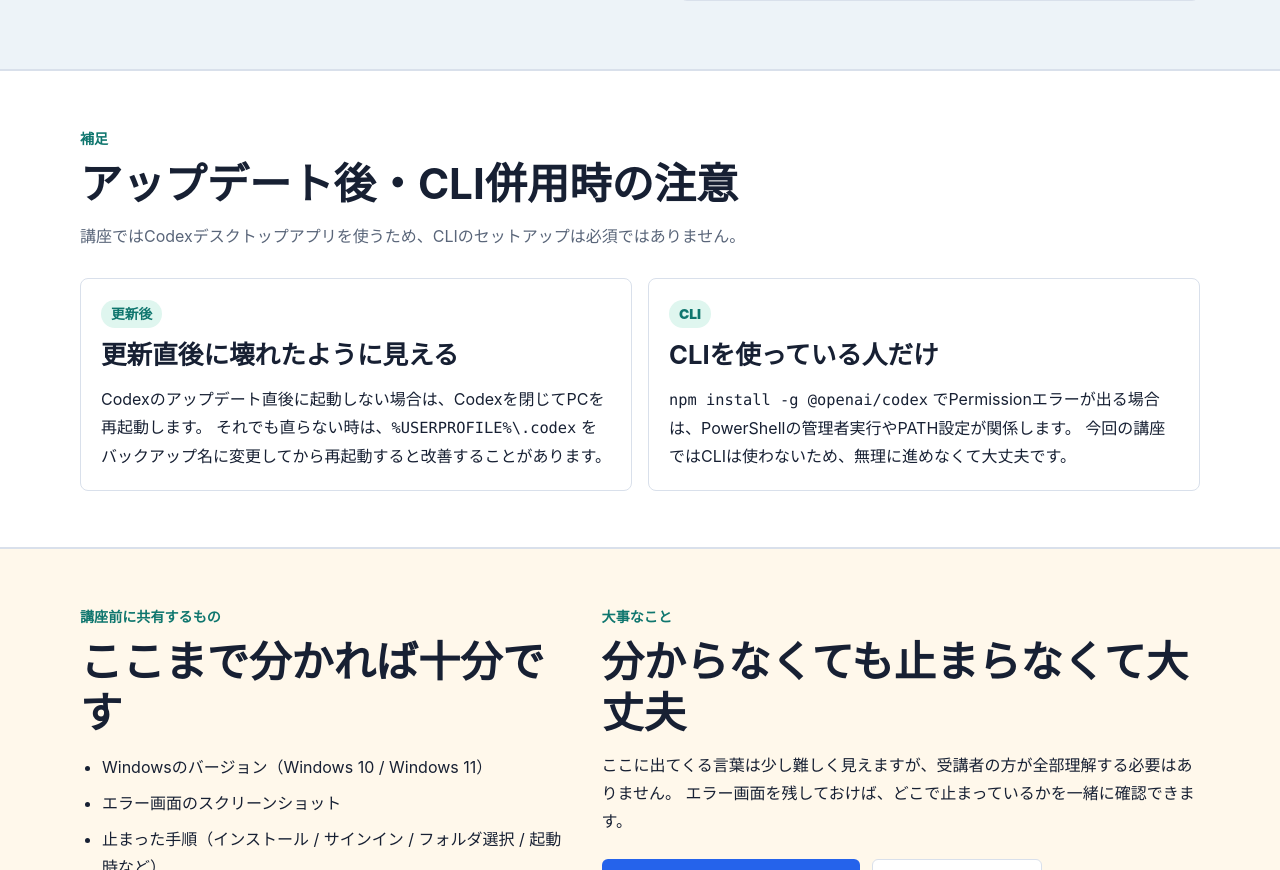
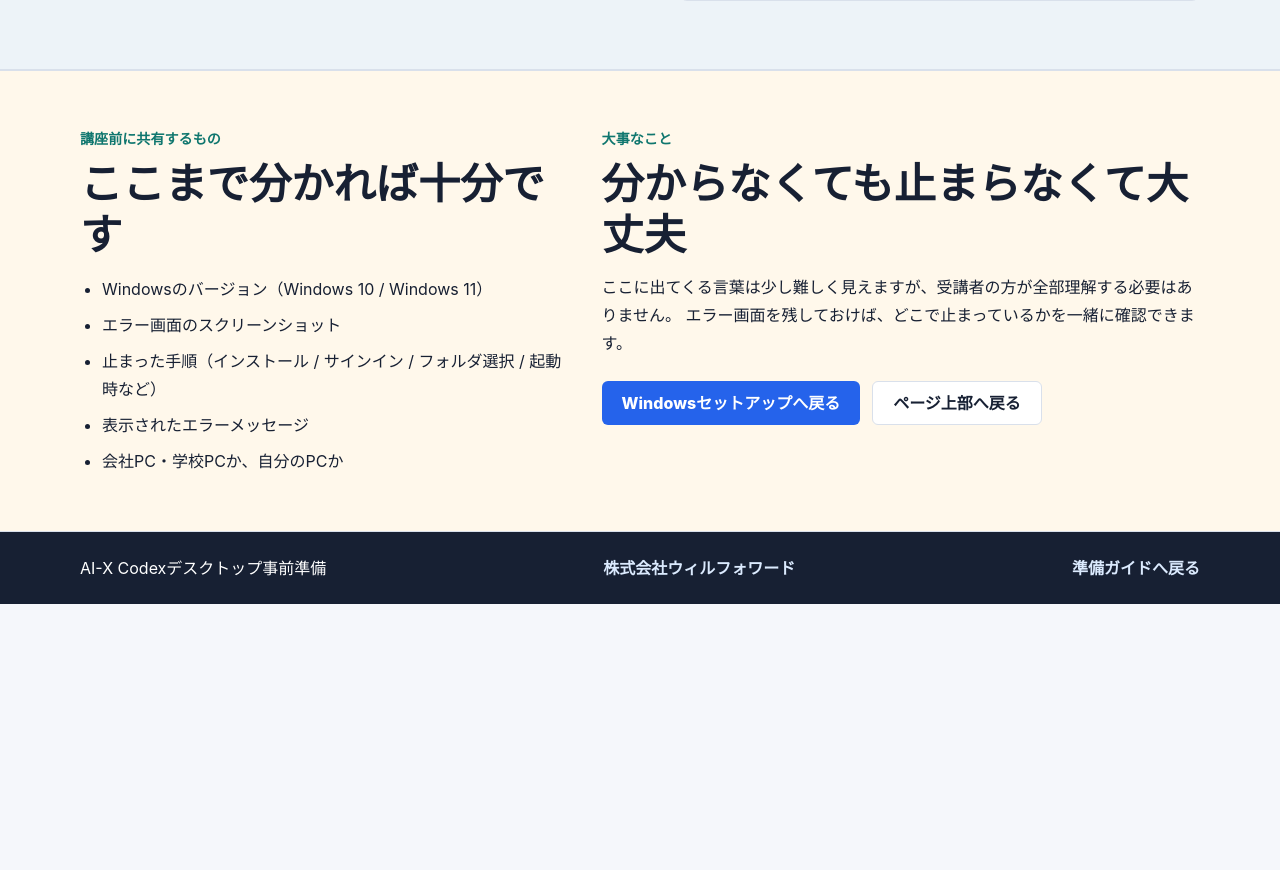
Before and after one commit to ainoarukurashi/ai-x-codex-introduction, a website: page windows-troubleshooting.html in a window 1280 px wide. Shown: the part 4942-5812 px from the top of the page. After the commit the page ends 5546 px from the top, so only its background shows below. Drawn offline with Linux system fonts and the light colour scheme.

Commit message:
Remove CLI note from Windows troubleshooting

```diff
--- a/windows-troubleshooting.html
+++ b/windows-troubleshooting.html
@@ -268,34 +268,6 @@
         </div>
       </section>
 
-      <section class="section-band quick-band">
-        <div class="section-inner">
-          <div class="section-heading">
-            <p class="eyebrow">補足</p>
-            <h2>アップデート後・CLI併用時の注意</h2>
-            <p>講座ではCodexデスクトップアプリを使うため、CLIのセットアップは必須ではありません。</p>
-          </div>
-          <div class="quick-steps two-up">
-            <article>
-              <span class="status-pill">更新後</span>
-              <h3>更新直後に壊れたように見える</h3>
-              <p>
-                Codexのアップデート直後に起動しない場合は、Codexを閉じてPCを再起動します。
-                それでも直らない時は、<code>%USERPROFILE%\.codex</code> をバックアップ名に変更してから再起動すると改善することがあります。
-              </p>
-            </article>
-            <article>
-              <span class="status-pill">CLI</span>
-              <h3>CLIを使っている人だけ</h3>
-              <p>
-                <code>npm install -g @openai/codex</code> でPermissionエラーが出る場合は、PowerShellの管理者実行やPATH設定が関係します。
-                今回の講座ではCLIは使わないため、無理に進めなくて大丈夫です。
-              </p>
-            </article>
-          </div>
-        </div>
-      </section>
-
       <section class="section-band note-band" id="share">
         <div class="section-inner two-column">
           <div>
```
